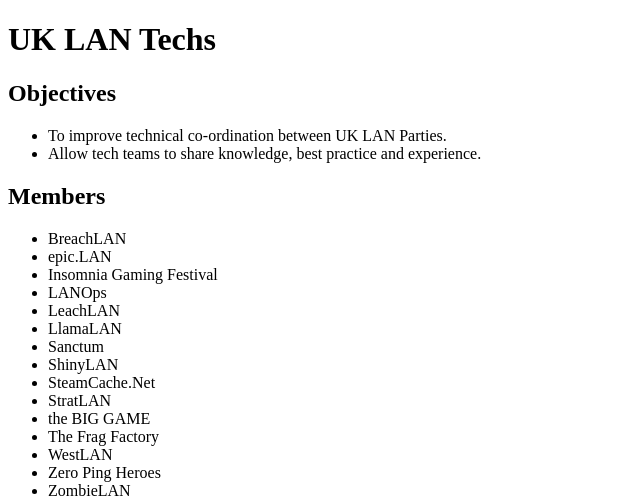
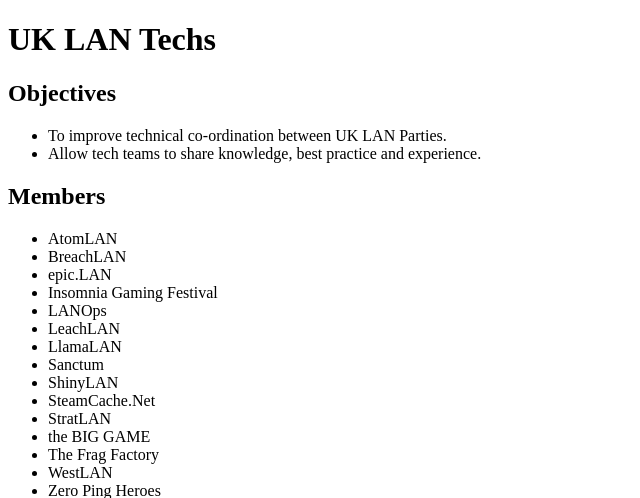
Before and after one commit to uklans/website, a PHP site: page / in a window 1280 px wide. Shown: the top 498 px of the page, without its empty margins (0-640 px from the left). Run offline with PHP 8.4, Linux system fonts and the light colour scheme.

Commit message:
Add AtomLAN

```diff
--- a/src/index.php
+++ b/src/index.php
@@ -16,6 +16,7 @@
     </ul>
     <h2>Members</h2>
     <ul>
+        <li>AtomLAN</li>
         <li>BreachLAN</li>
         <li>epic.LAN</li>
         <li>Insomnia Gaming Festival</li>
```
